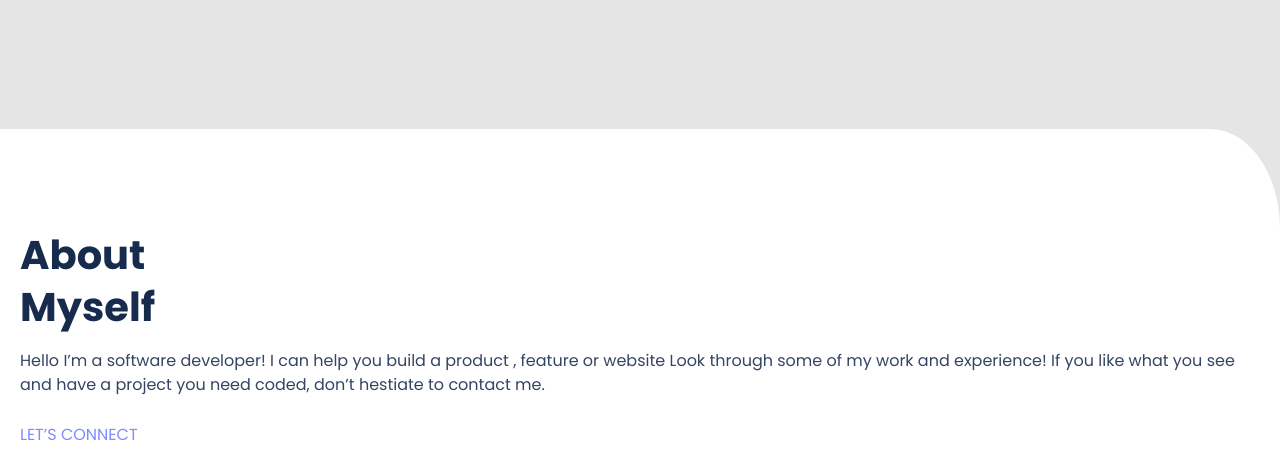
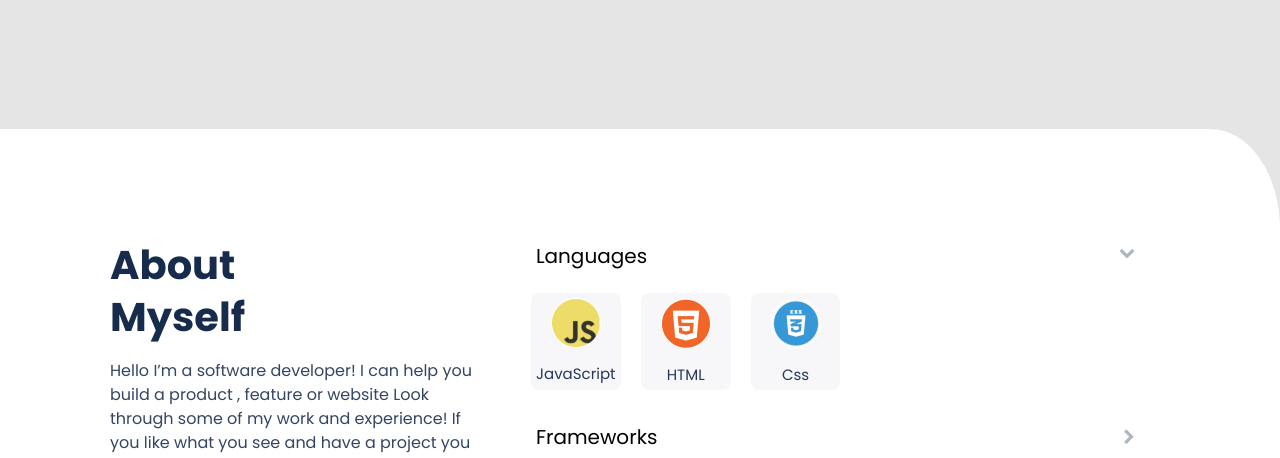
Before and after one commit to kensteph/Portfolio, a website: page index.html in a window 1280 px wide. Shown: the part 2930-3388 px from the top of the page. Drawn offline with Linux system fonts and the light colour scheme.

Commit message:
Add style for the about-section in the media query

```diff
--- a/css/style.css
+++ b/css/style.css
@@ -629,4 +629,40 @@ textarea {
     letter-spacing: 0.03em;
     color: #396df2;
   }
+
+  /* ABOUT SECTION */
+
+  .about-content {
+    flex-direction: row;
+    padding: 100px;
+    gap: 25px;
+  }
+
+  .about-info {
+    flex: 1;
+    padding: 10px;
+  }
+
+  .technologies {
+    flex: 2;
+  }
+
+  .skills-container {
+    margin-top: 0;
+  }
+
+  .dropdown-list {
+    width: 50%;
+    flex-direction: row;
+    gap: 20px;
+  }
+
+  .dropdown-list-item {
+    flex-direction: column;
+    flex: 1;
+  }
+
+  .dropdown-list li:last-child span {
+    text-transform: capitalize;
+  }
 }
```
